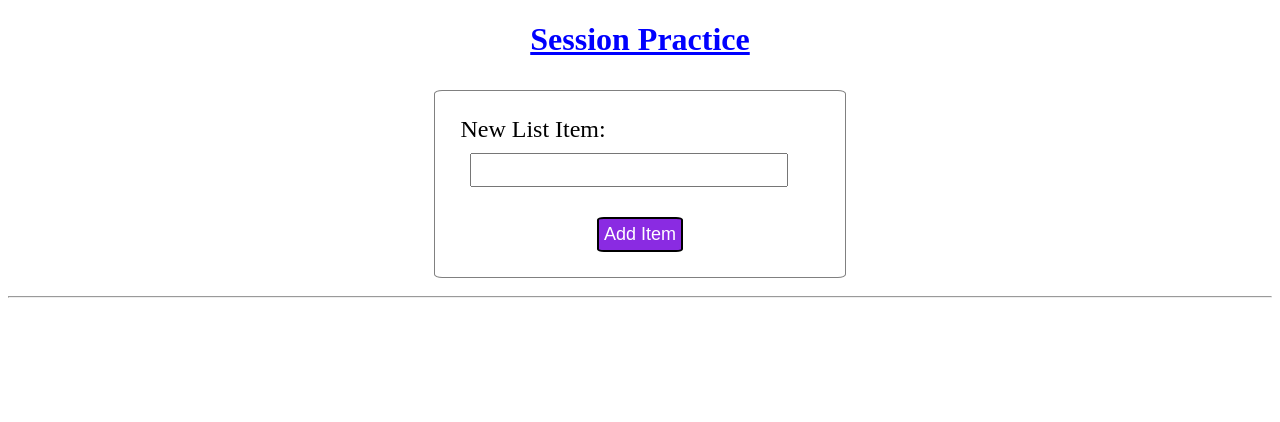
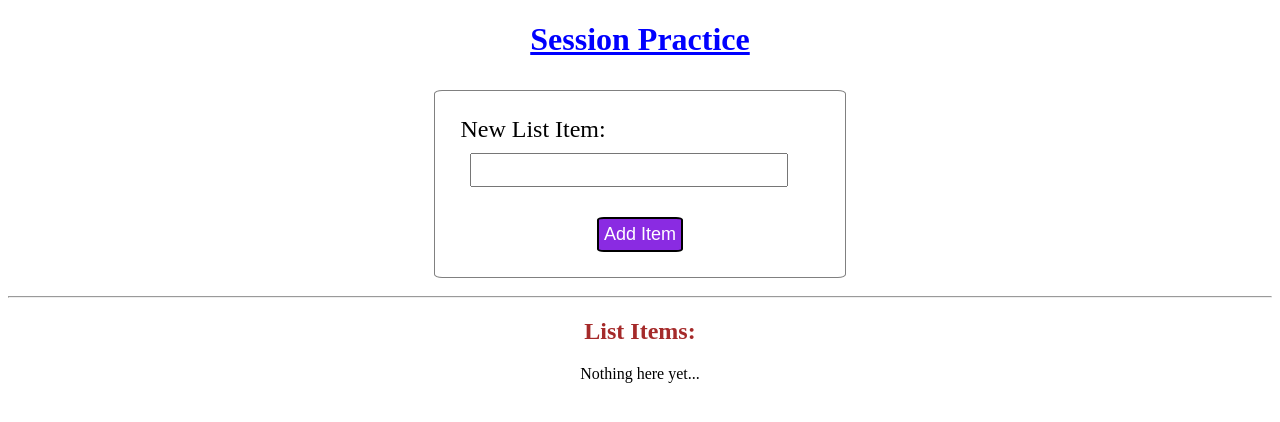
Before and after one commit to branch2836/LCHS_session_try_it, a Flask app: page / in a window 1280 px wide. Shown: the top 422 px of the page. Run offline with Flask 2, Linux system fonts and the light colour scheme.

Commit message:
Updated starter code.

```diff
--- a/templates/index.html
+++ b/templates/index.html
@@ -11,13 +11,16 @@
     <h1>Session Practice</h1>
     <section class="centered">
         <form action="/" method="POST">
-            <label>New List Item: <input type="text" name="new_item" /></label>
+            <label>New List Item: <input type="text" name="new_item" required/></label>
             <section class="centered">
                 <button value="add" name="button">Add Item</button>
             </section>
         </form>
     </section>
     <hr>
-
+    <section class="centered">
+        <h2>List Items:</h2>
+        <p>Nothing here yet...</p>
+    </section>
 </body>
 </html>
```
